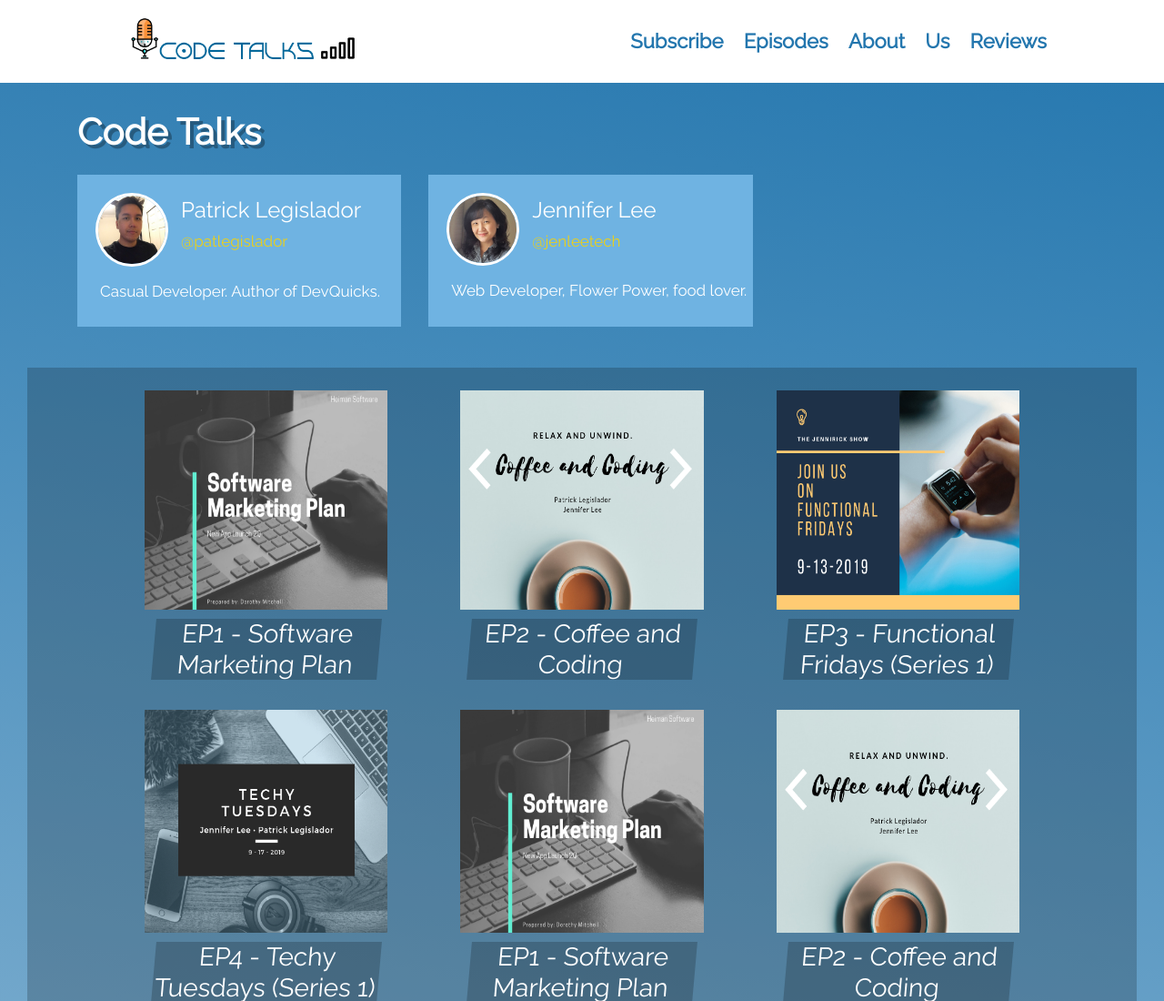
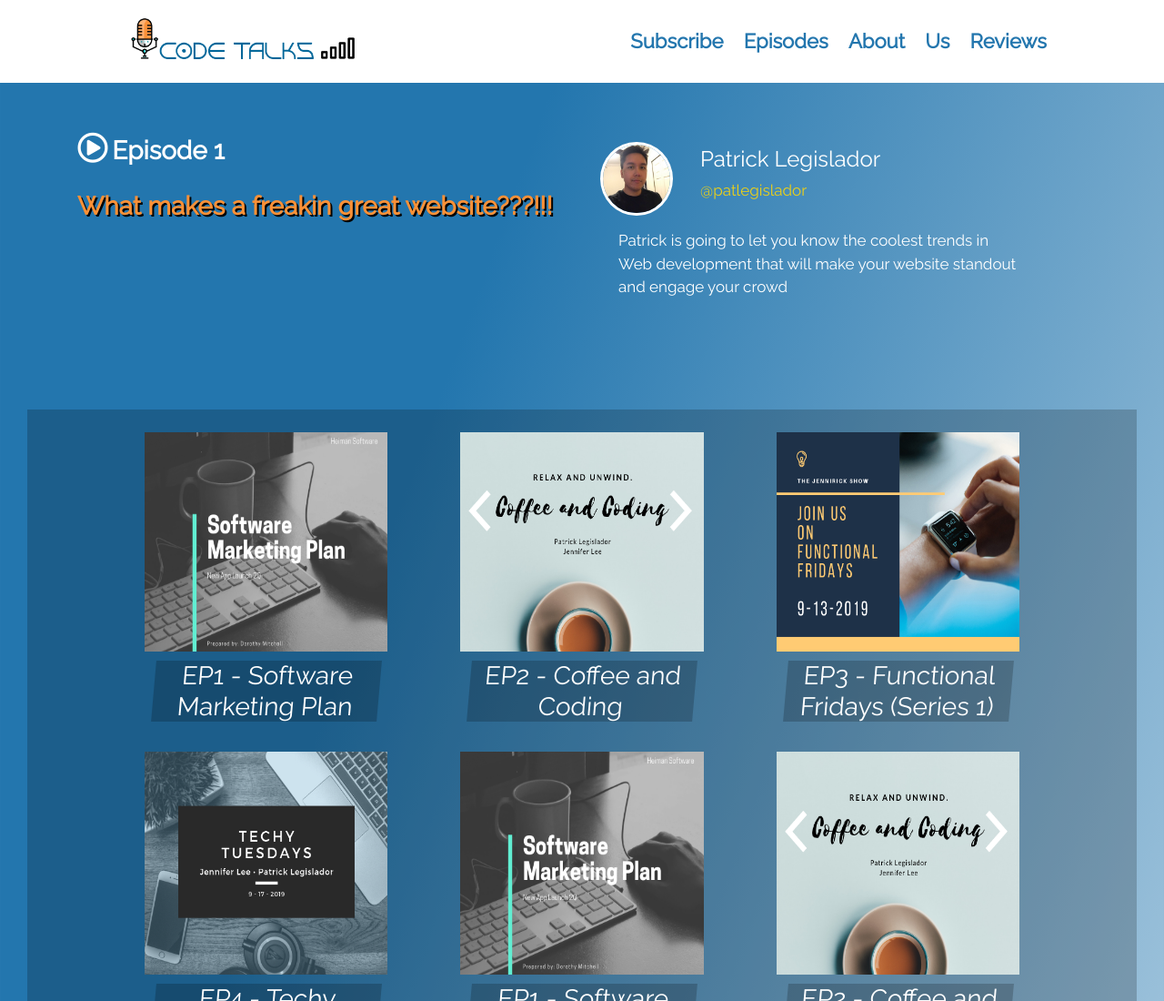
Before and after one commit to chingu-voyages/v11-toucans-team-03, a website: page index.html in a window 1280 px wide. Shown: the top 1100 px of the page at 91% size. Drawn offline with nearby package versions, Linux system fonts and the light colour scheme.

Commit message:
changed some styling for header container

```diff
--- a/index.html
+++ b/index.html
@@ -23,43 +23,28 @@
                 </div>
         </div>
     <section class='header container'>
-
        <div class="row">
 
-
-            <div class='header-right col-lg-9 '>
-                <h1 class="tagline">Code Talks</h1>
-                <div class="people row">
+            <div class='header-right col-lg-6'>
+            <i class="far fa-play-circle fa-2x"></i>  <h3 class = "episodeline">Episode 1</h3>
+            <h3 class="tagline">What makes a freakin great website???!!!</h3>
+            </div>
 
             <div class="person col-5">
                     <div class="row">
-                            <div class="col-3">
-                                <img src="resources/patrick.jpg" alt="">
+                        <div class="ol-3c">
+                            <img src="resources/patrick.jpg" alt="Pic of Patrick Legislador">
                         </div>
                         <div class="person-desc col-8">
                             <h4 class='person-name'>Patrick Legislador</h4>
                             <a target="_blank" href='https://www.linkedin.com/in/patlegislador/'>@patlegislador</a>
                         </div>
-                            <p class='person-desc col-12'>Casual Developer. Author of DevQuicks.</p>
-                        </div>
-                    </div>
-
-                    <div class="person col-5">
-                        <div class="row">
-                            <div class="col-3">
-                                <img src="resources/jennifer.jpg" alt="">
-                            </div>
-                            <div class="person-desc col-8">
-                                <h4 class='person-name'>Jennifer Lee</h4>
-                                <a target="_blank" href='https://www.linkedin.com/in/jenleetech/'>@jenleetech</a>
-                            </div>
-                            <p class='person-desc col-12'>Web Developer, Flower Power, food lover.</p>
-                        </div>
-                    </div>
+                        <p class='person-desc col-12'>Patrick is going to let you know the coolest trends in Web development that will make your website standout and engage your crowd</p>
                     </div>
             </div>
 
         </div>
+
     </section>
 
 
--- a/style.css
+++ b/style.css
@@ -1,5 +1,7 @@
 /*notes: colors that go well with background color,
-https://www.colorhexa.com/6eb3e2, #6eb3e2*/
+https://www.colorhexa.com/6eb3e2, #6eb3e2
+orange color that matches the mic is #FB9137
+*/
 
 
 html {
@@ -12,7 +14,7 @@ html {
 
 
 body {
-    background: linear-gradient(-170deg, #2376ae 0%, white 100%);
+    background: linear-gradient(110deg, #2376ae 25%, white 100%);
 
     /*- original background color*/
     color: #fff;
@@ -32,11 +34,23 @@ body {
 
 .tagline {
     font-weight: 800;
-    text-shadow: 4px 4px rgba(0, 0, 0, 0.3);
+    text-shadow: 2px 2px rgba(2, 2, 2, 1);
+    color: #FB9137;
+    padding-top: 2 em;
+
 }
 
+.episodeline {
+    font-weight: 800;
+    color: white;
+    display: inline-block;
+    margin-bottom: 1em;
+    margin-top: 1em;
+}
+
+
 .person {
-    background: #6FB3E2;
+
     margin: 15px;
     padding: 15px;
 }
@@ -67,6 +81,7 @@ body {
     background-color: white;
 
 }
+
 
 
 
@@ -135,6 +150,7 @@ body {
     text-align: center;
     display: flex;
     justify-content: center;
+    padding-top: 3em;
 }
 
 .episodes-inner {
```
Lines whose indentation alone changed are shown as unchanged.
